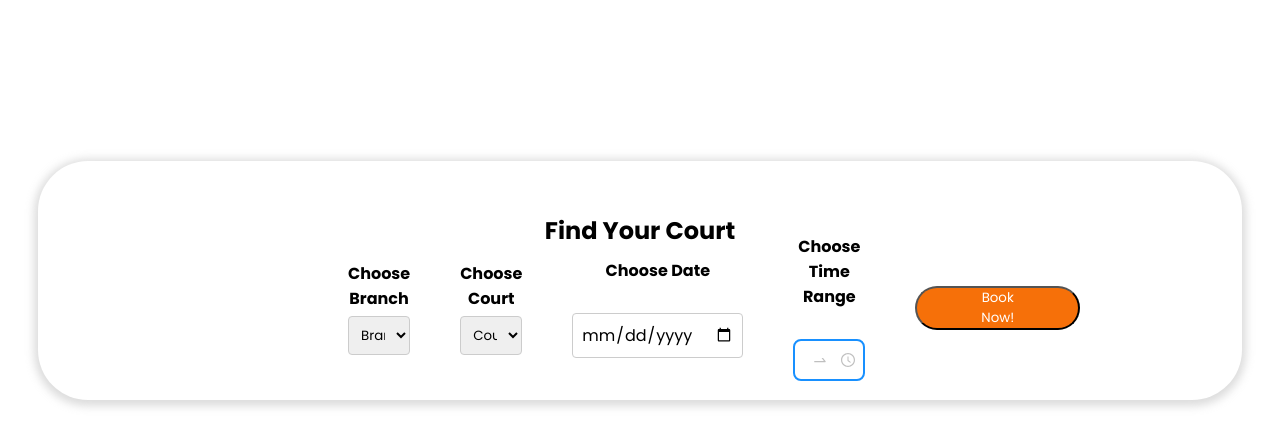
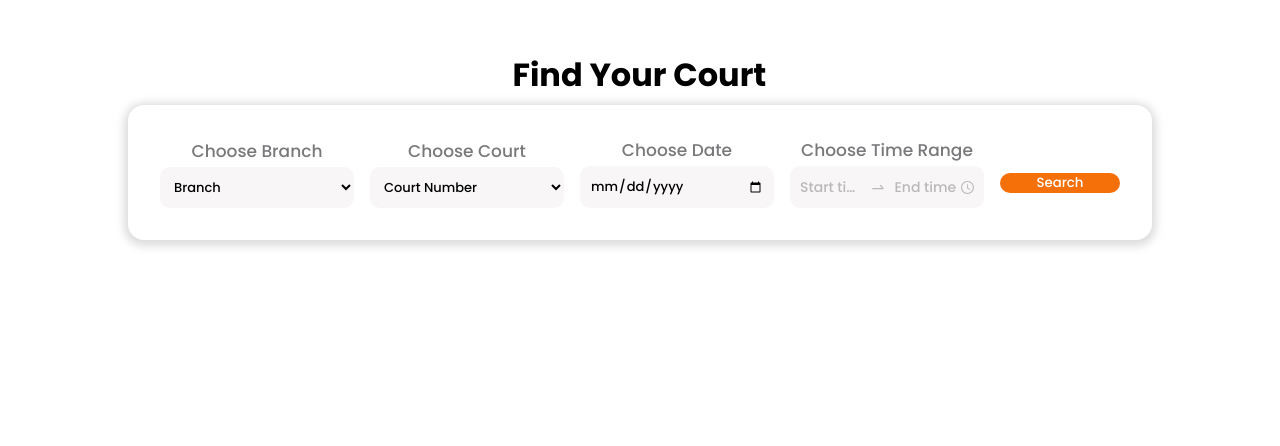
Before and after one commit to mineduck1608/SWP391-BadmintonCourtBooking, a React (Create React App) app: page /finCourt in a window 1280 px wide. Shown: the part 120-566 px from the top of the page. Built offline with nearby package versions, Linux system fonts and the light colour scheme.

Commit message:
Add files via upload

```diff
--- a/src/Components/findCourt/findCourt.jsx
+++ b/src/Components/findCourt/findCourt.jsx
@@ -9,7 +9,7 @@ const findCourt = () => {
             <div className="secContainer container">
 
                 <div className="homeText">
-                    <h1 className='title'>
+                    <h1 className='Title'>
                         Find Your Court
                     </h1>
                 </div>
@@ -44,17 +44,17 @@ const findCourt = () => {
                     </div>
 
                     <div className="dateDiv">
-                        <label htmlFor="date">Choose Date</label><br />
-                        <input type="date" />
+                        <label htmlFor="date">Choose Date</label>
+                        <input type="date"/>
                     </div>
 
                     <div className='custom-time-picker'>
-                    <label htmlFor="date">Choose Time Range</label><br />
-                        <TimePicker.RangePicker/>
+                    <label htmlFor="date">Choose Time Range</label>
+                        <TimePicker.RangePicker className='input-box'/>
                     </div>
 
                     <button className='Btn'>
-                        <a href="#">Book Now!</a>
+                        <a href="#">Search</a>
                     </button>
 
 
--- a/src/Components/findCourt/findcourt.css
+++ b/src/Components/findCourt/findcourt.css
@@ -10,48 +10,50 @@
     --inputColor: hsl(330, 12%, 97%);
 }
 
-.find{
-    padding: 20px 170px 20px 170px;
-    background-color: ;
+/* .find {
+    padding: 15px 170px 15px 170px;
+
     border-radius: 50px;
     box-shadow: 0 2px 8px 4px rgba(178, 178, 178, 0.45);
 }
 
- .secContainer{
+.secContainer {
     display: flex;
     flex-direction: column;
     align-items: center;
+    gap: 10px;
+
 }
 
- .homeText .title{
+.homeText .title {
     font-size: 24px;
     font-weight: bold;
     margin-bottom: 20px;
 }
 
- .searchCard{
-    display: flex;
-    justify-content: space-between;
-    align-items: center;
-    width: 100%;
-    max-width: 800px;
-    gap: 50px;
-    height: 80px;
- }
-
- .branchDiv, .courtDiv, .dateDiv, .custom-time-picker{
+.branchDiv,
+.courtDiv,
+.dateDiv,
+.custom-time-picker {
     flex: 1;
-    display: flex;
+    display: inline-flex;
     flex-direction: column;
     width: 100%;
 }
 
- label{
+.custom-time-picker {
+    padding-left: 50px;
+    padding-right: 50px;
+}
+
+label {
     font-weight: bold;
     margin-bottom: 5px;
 }
 
- select, input[type="date"], .custom-time-picker .ant-picker{
+select,
+input[type="date"],
+.custom-time-picker .ant-picker {
     padding: 8px;
     border-radius: 4px;
     border: 1px solid #ccc;
@@ -75,12 +77,117 @@
     font-weight: bold;
 }
 
-.Btn{
-    padding: .000001rem 4rem .000001rem 4rem;
+.Btn {
+    padding: .000001rem 3em .000001rem 3rem;
+
+}
+
+button {
+    background-color: var(--PrimaryColor);
+    border-radius: 50px;
+} */
+
+.find {
+    height: 80vh;
+    display: flex;
+    align-items: center;
+    justify-content: center;
+    margin: auto;
+    position: relative;
+    top: -200px;
+}
+
+.secContainer .homeText {
+    text-align: center;
+}
+
+.secContainer .homeText .Title {
+    font-size: 2rem;
+    font-weight: 700;
+    line-height: 2.5rem;
+    margin-bottom: 10px;
+    width: 146%;
+    transform: translate(-16%);
+}
+
+.searchCard {
+    width: 80vw;
+    border-radius: 1rem;
+    padding: 2rem;
+    background: var(--whiteColor);
+    position: absolute;
+    gap: 1rem;
+    justify-content: center;
+    transform: translate(-50%);
+    left: 50%;
+    display: flex;
+    flex-direction: row;
+    box-shadow: 0 2px 8px 4px rgba(178, 178, 178, 0.45);
+}
+
+.branchDiv,
+.courtDiv,
+.dateDiv,
+.custom-time-picker {
+    width: 50%;
+    display: flex;
+    flex-direction: column;
+    align-items: center;
+    justify-content: space-between;
+}
+
+.custom-time-picker{
+    position: relative;
+}
+
+.custom-time-picker input{
+    width: calc(100% - 20px);
+}
+
+label {
+    display: block;
+    color: var(--textColor);
+    font-weight: 500;
+    font-size: 17px;
+    padding-bottom: .2rem;
+}
+
+
+input,
+select,
+.input-box {
+    width: 100%;
+    background: var(--inputColor);
+    border-radius: 10px;
+    border: none;
+    padding: 10px;
+    font-size: 13px;
+    font-weight: 500;
 
 }
 
 button{
-    background-color: var(--PrimaryColor);
-    border-radius: 50px;
+    margin-top: 2.2%;
 }
+
+.Btn {
+    background: var(--PrimaryColor);
+    border: none;
+    outline: none;
+    border-radius: 3rem;
+    cursor: pointer;
+    min-width: 120px;
+}
+
+.Btn a {
+    color: var(--whiteColor);
+    font-weight: 500;
+}
+
+.Btn:hover a {
+    color: var(--whiteColor);
+}
+
+.Btn:hover{
+    background: var(--HoverColor);
+  }
```
Lines whose indentation alone changed are shown as unchanged.
